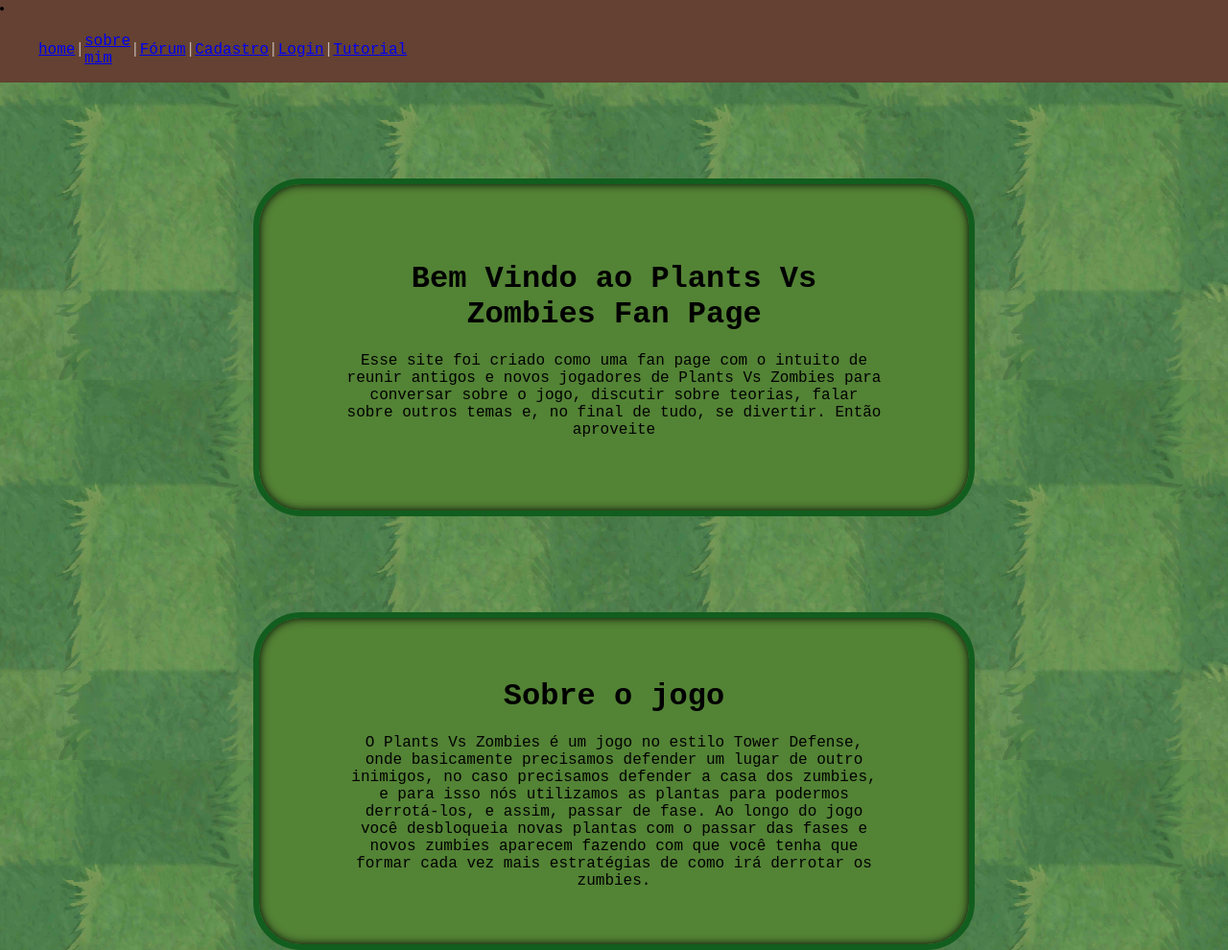
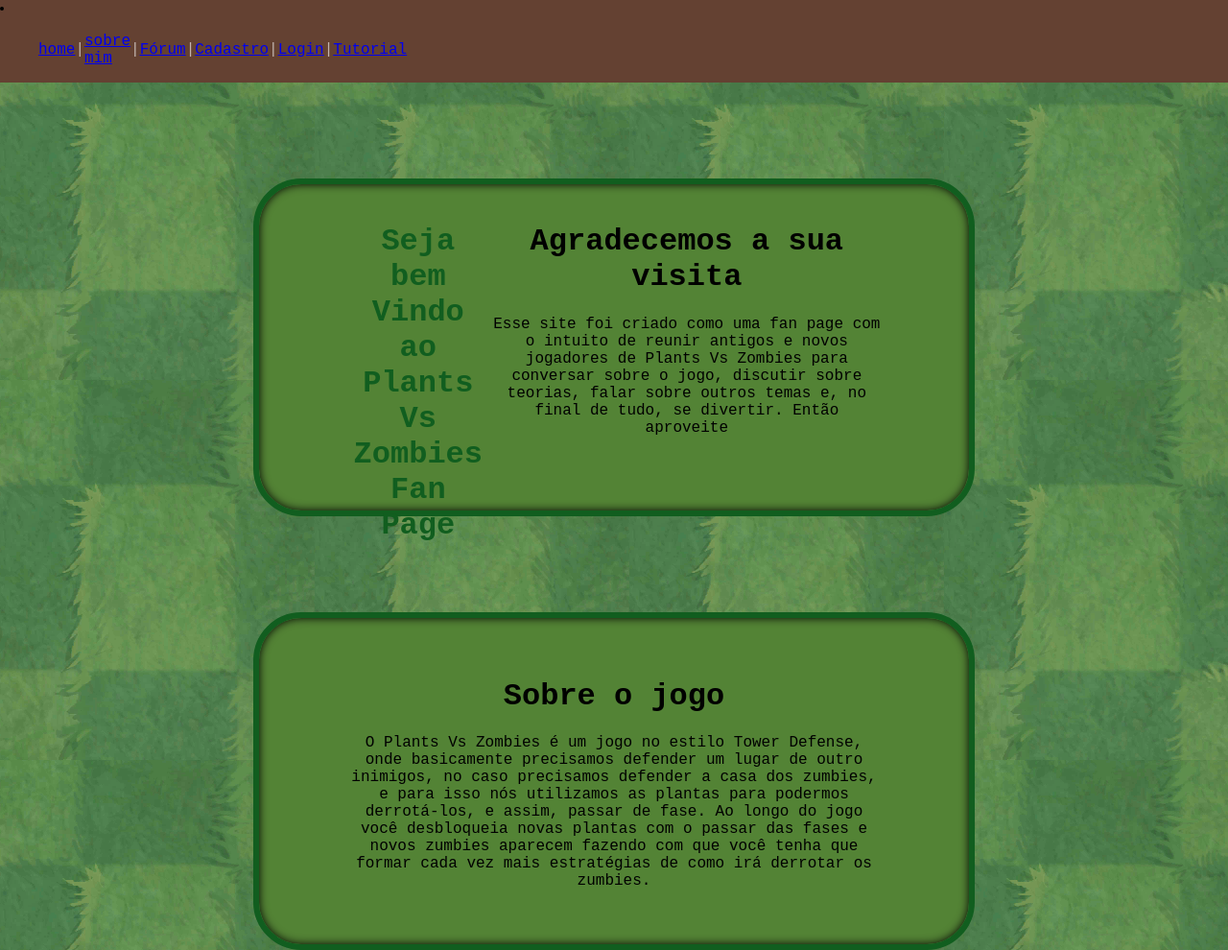
Before and after one commit to Leo0192/Projeto_Individual_PvZ, a plain HTML site: page Site/main - legado/index.html in a window 1280 px wide. Shown: the whole page at 96% size. Drawn offline with Linux system fonts and the light colour scheme.

```diff
--- a/Site/main - legado/index.html
+++ b/Site/main - legado/index.html
@@ -9,7 +9,6 @@
 </head>
 
 <body class="body">
-
             <div class="header">
             <div class="container">
                 <li>
@@ -39,17 +38,21 @@
                 </ul>
             </div>
         </div>
-
     <div class="sobre_site">
         <div class="container">
+            <div class="bem_vindo">
+                <h1>Seja bem Vindo ao Plants Vs Zombies Fan Page</h1>
+                </div>
             <div class="box">
-                <h1>Bem Vindo ao Plants Vs Zombies Fan Page</h1>
+                <h1>Agradecemos a sua visita</h1>
                 <p>Esse site foi criado como uma fan page com o intuito de reunir antigos e novos jogadores de
                     Plants Vs
                     Zombies
                     para conversar sobre o jogo, discutir sobre teorias, falar sobre outros temas e, no final de
                     tudo,
                     se divertir. Então aproveite
+                    <div class="imagem_jogo">
+                    </div>
                 </p>
             </div>
         </div>
```
Also changed, not shown: Site/main - legado/css/style.css (+7 -5 lines).
